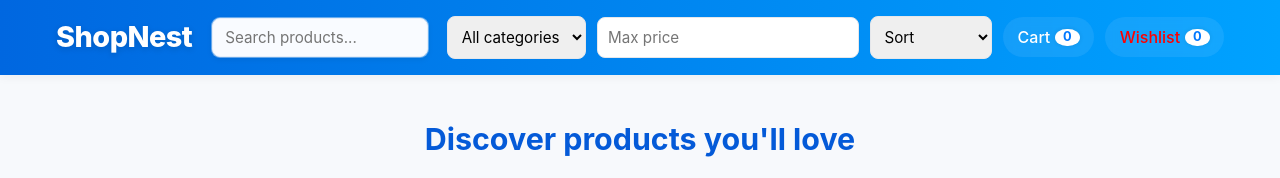
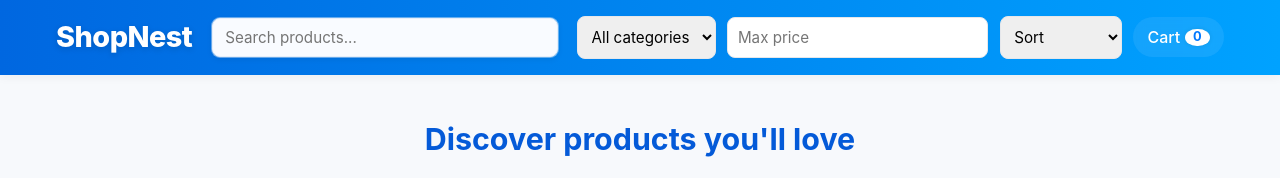
Before and after one commit to Aryansharma-aryan/ecommerce-website, a plain HTML site: page index.html in a window 1280 px wide. Shown: the top 178 px of the page. Drawn offline with Linux system fonts and the light colour scheme.

Commit message:
Update index.html

```diff
--- a/index.html
+++ b/index.html
@@ -16,7 +16,6 @@
       <input id="priceMax" type="number" min="0" placeholder="Max price" />
       <select id="sortSelect"><option value="default">Sort</option><option value="price-asc">Price ↑</option><option value="price-desc">Price ↓</option><option value="name-asc">Name A→Z</option></select>
       <a class="link" href="cart.html">Cart <span id="cartCount">0</span></a>
-      <a  style="color:red"class="link" href="wishlist.html">Wishlist <span id="wishCount">0</span></a>
     </nav>
   </div>
 </header>
```
